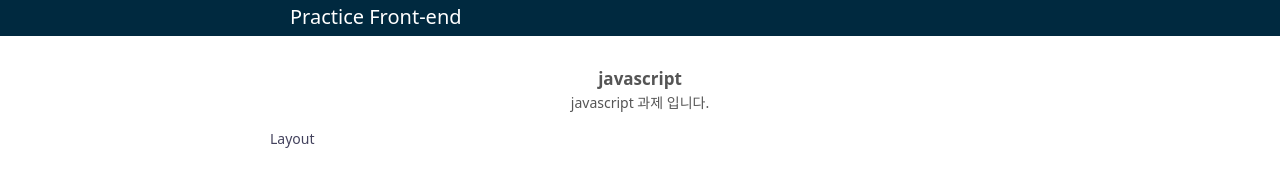
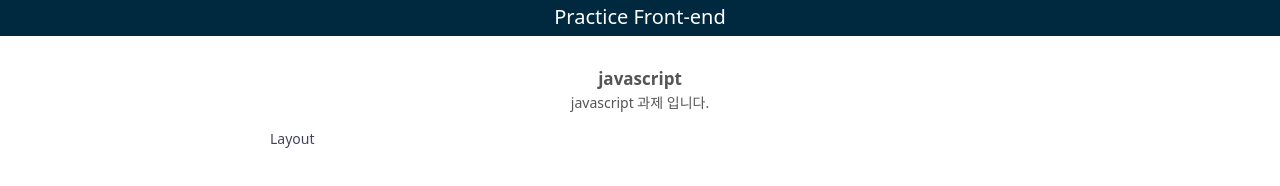
Before and after one commit to gyu85/prtc-markup, a website: page index.html in a window 1280 px wide. Drawn offline with Linux system fonts and the light colour scheme; a web font is replaced by a local one.

Commit message:
연습하기 전 파일및 경로 수정

```diff
--- a/css/common.css
+++ b/css/common.css
@@ -45,10 +45,10 @@
   width: 740px;
   height: 36px;
   margin: 0 auto;
+  text-align: center;
 }
 .header h1 {
-  float: left;
-  padding-left: 20px;
+  display: inline-block;
 }
 .header .link_gyu {
   display: block;
```
Also changed, not shown: src/html-whatwg/layout/index.html (renamed from src/layout/index.html), src/html-whatwg/layout/layout.md (renamed from src/layout/layout.md), src/html-whatwg/list/dl.md (renamed from src/list/dl.md).
